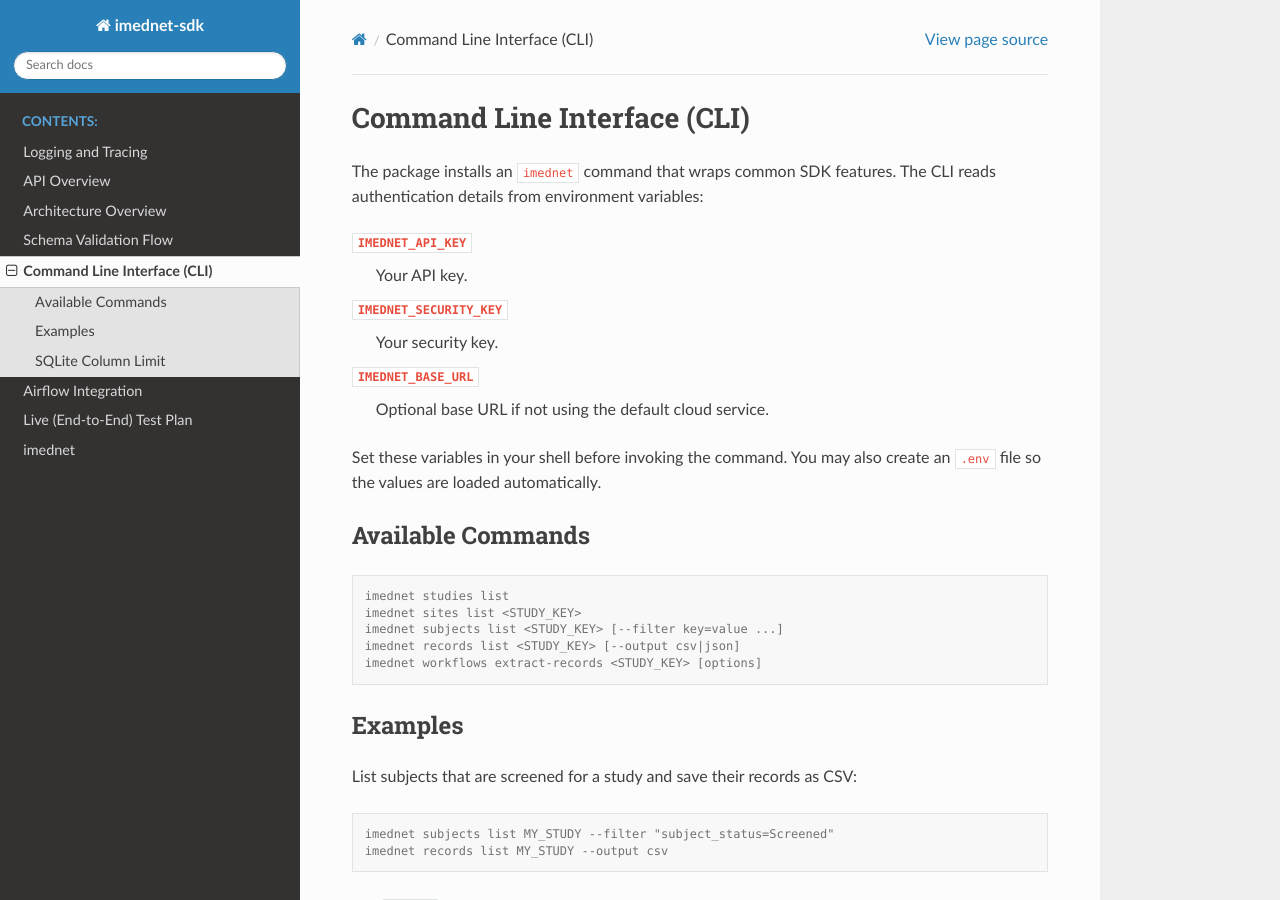
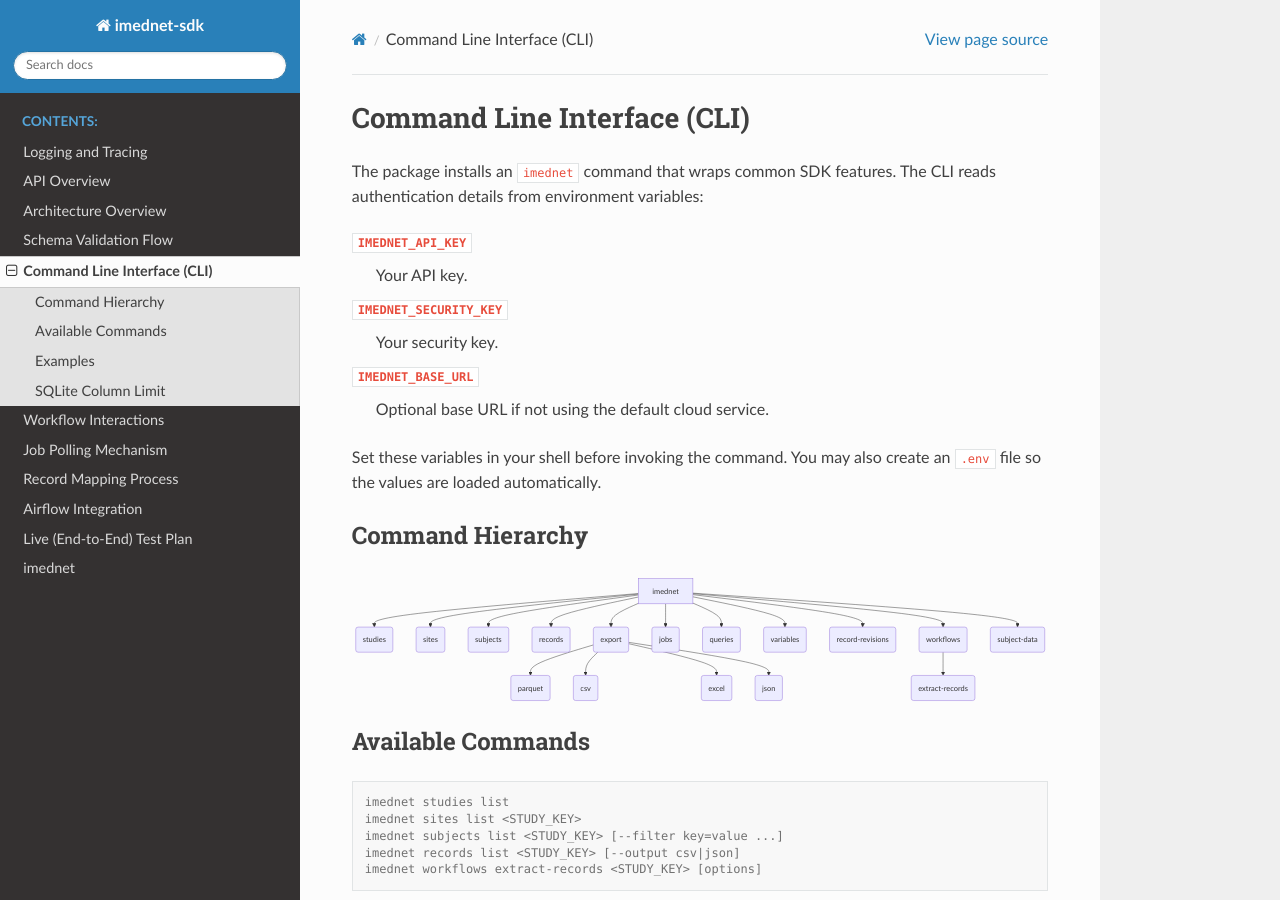
Before and after one commit to fderuiter/imednet-python-sdk, a Sphinx documentation site: the page built from docs/cli.rst, in a window 1280 px wide and 900 px high. Built offline with Sphinx 7.4.7 and the Read the Docs theme 3.1.0, drawn with Linux system fonts in a browser that asks for light colours; pages that are not in the unit, such as notebooks, are missing from menus.

Commit message:
docs: add diagrams for workflows and CLI

```diff
--- a/docs/cli.rst
+++ b/docs/cli.rst
@@ -13,6 +13,29 @@ reads authentication details from environment variables:
 
 Set these variables in your shell before invoking the command. You may also create
 an ``.env`` file so the values are loaded automatically.
+
+Command Hierarchy
+-----------------
+
+.. mermaid::
+
+   graph TD
+       A[imednet] --> B(studies)
+       A --> C(sites)
+       A --> D(subjects)
+       A --> E(records)
+       A --> F(export)
+       F --> F1(parquet)
+       F --> F2(csv)
+       F --> F3(excel)
+       F --> F4(json)
+       A --> G(jobs)
+       A --> H(queries)
+       A --> I(variables)
+       A --> J("record-revisions")
+       A --> K(workflows)
+       K --> K1("extract-records")
+       A --> L("subject-data")
 
 Available Commands
 ------------------
--- a/docs/index.rst
+++ b/docs/index.rst
@@ -10,6 +10,9 @@ Welcome to imednet-sdk's documentation!
    architecture
    schema_validation
    cli
+   workflow_interactions
+   job_polling
+   record_mapping
    airflow
    live_test_plan
    live_tests
```
Also changed, not shown: docs/job_polling.rst (added, +17 -0 lines), docs/logging_and_tracing.rst (+20 -0 lines), docs/record_mapping.rst (added, +22 -0 lines), docs/workflow_interactions.rst (added, +50 -0 lines).
